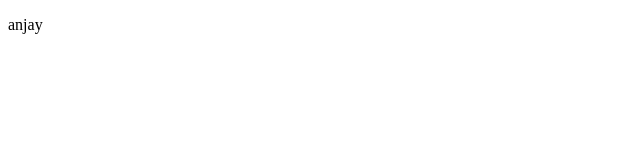
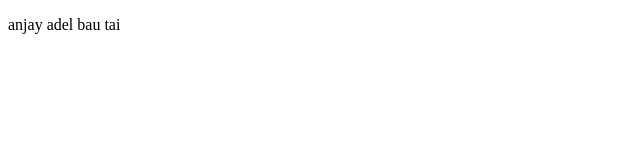
Before and after one commit to AzzelyaRosya/cp_rpl_2021_01_09_12, a React (Create React App) app: page / in a window 1280 px wide. Shown: the top 160 px of the page, without its empty margins (0-640 px from the left). Built offline with nearby package versions, Linux system fonts and the light colour scheme.

Commit message:
update dulu

```diff
--- a/public/index.html
+++ b/public/index.html
@@ -4,10 +4,7 @@
     <meta charset="utf-8" />
 
     <meta name="viewport" content="width=device-width, initial-scale=1" />
-    <meta name="theme-color" content="#000000" />
     <meta name="description" content="Web site created using create-react-app" />
-
-    <link rel="manifest" href="%PUBLIC_URL%/manifest.json" />
 
     <title>Company Profile</title>
   </head>
--- a/src/App.js
+++ b/src/App.js
@@ -1,7 +1,7 @@
 function App() {
   return (
     <div className="App">
-      <p>anjay</p>
+      <p>anjay adel bau tai</p>
     </div>
   );
 }
```
